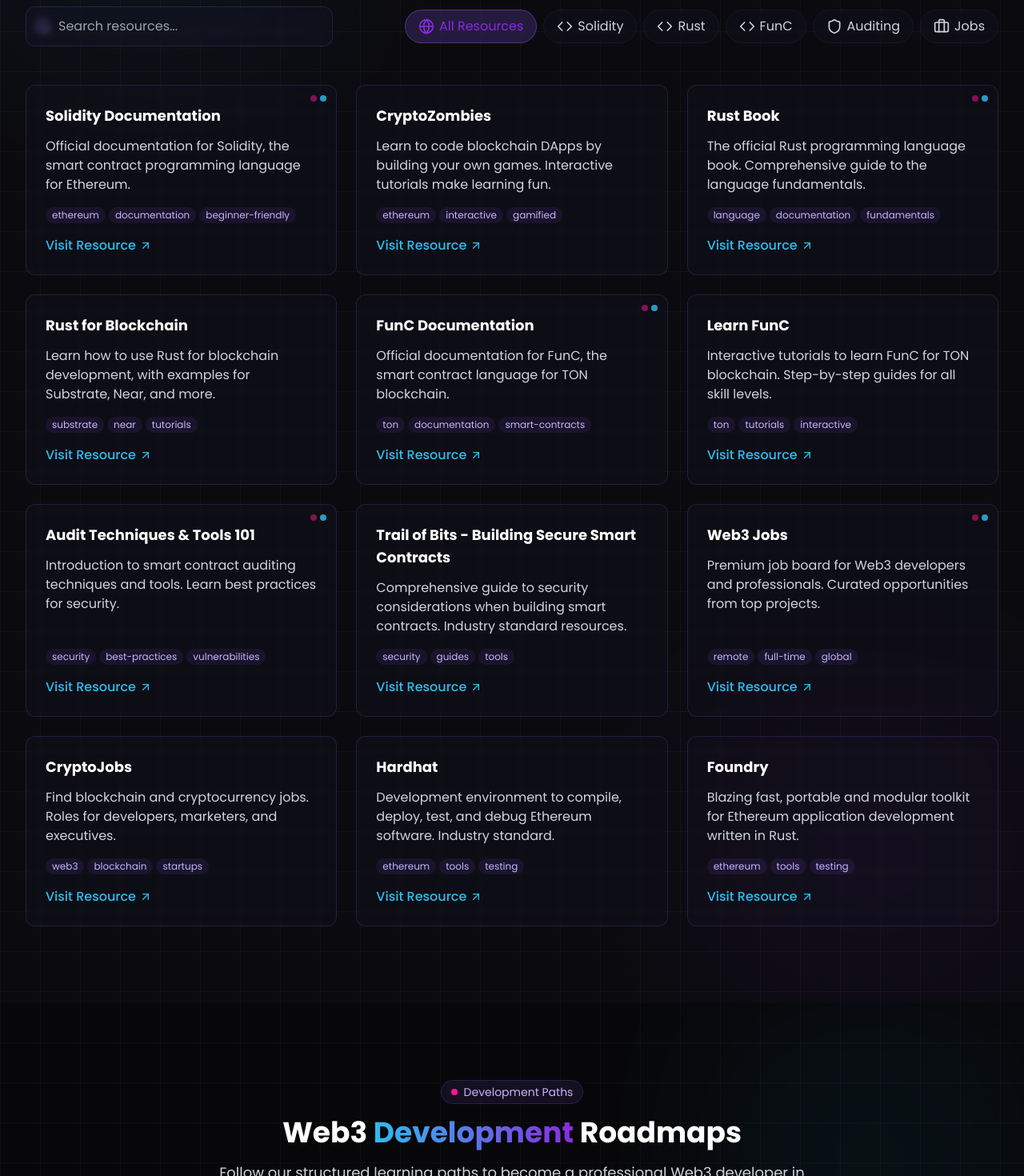
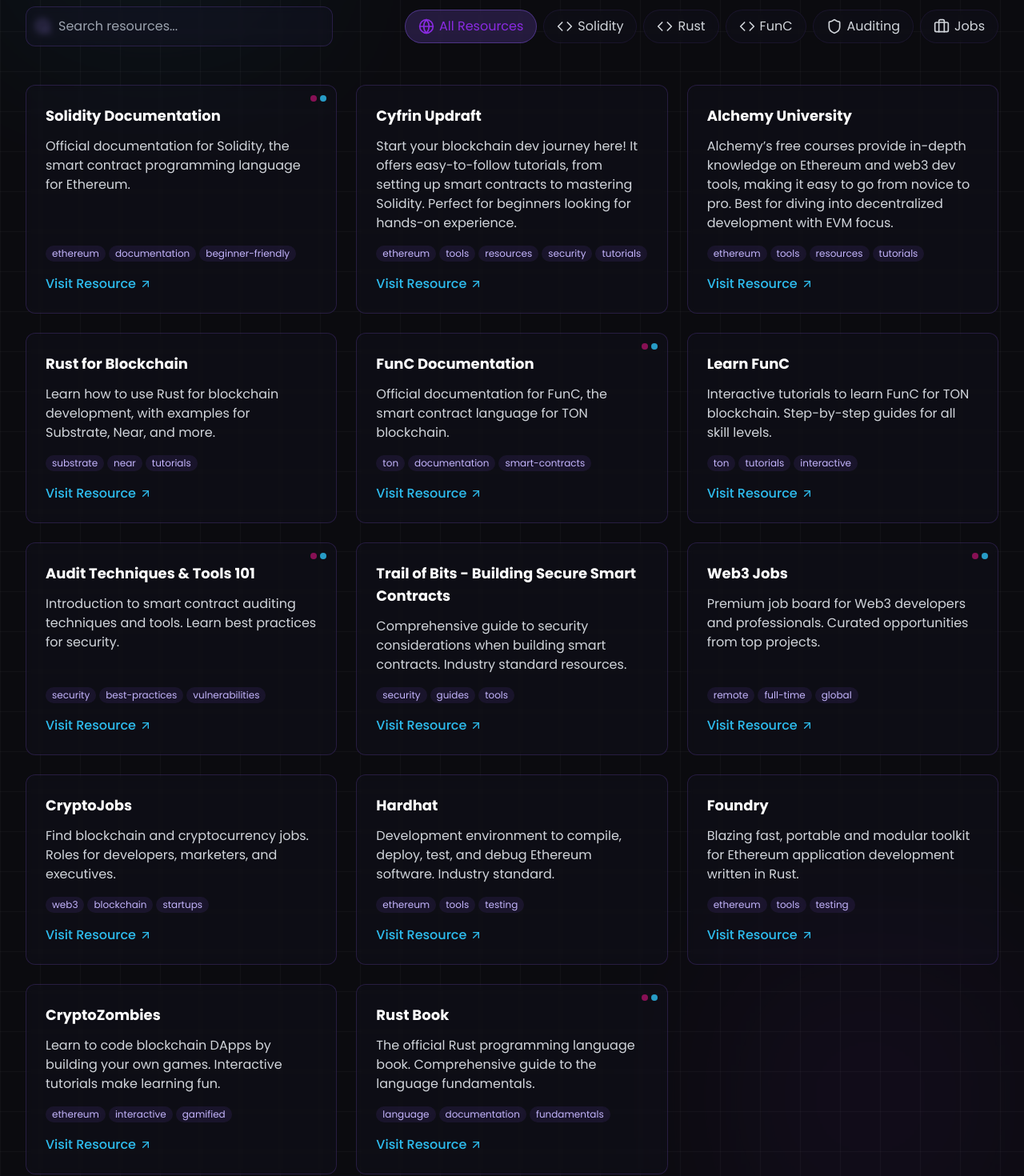
Before and after one commit to heycalebszn/raptohub, a React (Vite) app: page / in a window 1280 px wide. Shown: the part 1000-2470 px from the top of the page at 80% size. Built offline with nearby package versions, Linux system fonts and the light colour scheme; a web font is replaced by a local one.

Commit message:
UPDATE: CONTRIBUTORS

```diff
--- a/src/components/sections/contributors.tsx
+++ b/src/components/sections/contributors.tsx
@@ -1,47 +1,56 @@
-import { Github, Twitter, Linkedin, ArrowUpRight } from 'lucide-react';
+import {
+  Github,
+  Twitter,
+  Linkedin,
+  ArrowUpRight,
+  UserRound,
+} from "lucide-react";
 
 const Contributors = () => {
   const contributors = [
     {
       id: 1,
-      name: 'Alex Johnson',
-      role: 'Ethereum Developer',
-      avatar: 'https://randomuser.me/api/portraits/men/32.jpg',
-      bio: 'Smart contract specialist with 5+ years of experience in Solidity development and DeFi protocols.',
-      github: 'https://github.com/alexjohnson',
-      twitter: 'https://twitter.com/alexjohnson',
-      linkedin: 'https://linkedin.com/in/alexjohnson'
+      name: "Rapto",
+      role: "Full Stack web2 & web3 Developer",
+      avatar: "/avatars/rapto.jpg",
+      bio: "I'm Caleb Kalejaiye, with 3+ Years of experience. Started coding in 2021, specializing in web development, blockchain development, LLM, and indie hacking.",
+      github: "https://github.com/heycalebszn",
+      twitter: "https://x.com/heyrapto",
+      linkedin: "https://www.linkedin.com/in/caleb/?originalSubdomain=ng",
+      portfolio: "https://rapto.vercel.app/",
     },
     {
       id: 2,
-      name: 'Sophia Chen',
-      role: 'Frontend Web3 Developer',
-      avatar: 'https://randomuser.me/api/portraits/women/44.jpg',
-      bio: 'React expert specialized in blockchain UIs, wallet connections, and interactive dApps.',
-      github: 'https://github.com/sophiachen',
-      twitter: 'https://twitter.com/sophiachen',
-      linkedin: 'https://linkedin.com/in/sophiachen'
+      name: "Saber",
+      role: "Full Stack Blockchain Developer",
+      avatar: "/avatars/saber.png",
+      bio: "I'm a highly motivated Full Stack Web3 Engineer with a deep passion for crafting innovative and efficient solutions.",
+      github: "https://github.com/Saber1Y",
+      twitter: "https://x.com/Sabercodes123",
+      linkedin: "https://www.linkedin.com/in/akintobi-ayodeji-86a675236",
+      portfolio: "https://saber-dev.vercel.app/",
     },
-    {
-      id: 3,
-      name: 'Marcus Rivera',
-      role: 'Security Researcher',
-      avatar: 'https://randomuser.me/api/portraits/men/22.jpg',
-      bio: 'Smart contract auditor and security researcher focused on preventing vulnerabilities in DeFi protocols.',
-      github: 'https://github.com/marcusrivera',
-      twitter: 'https://twitter.com/marcusrivera',
-      linkedin: 'https://linkedin.com/in/marcusrivera'
-    },
-    {
-      id: 4,
-      name: 'Emma Williams',
-      role: 'Full Stack Developer',
-      avatar: 'https://randomuser.me/api/portraits/women/17.jpg',
-      bio: 'Full stack engineer building cross-chain applications and tools for blockchain developers.',
-      github: 'https://github.com/emmawilliams',
-      twitter: 'https://twitter.com/emmawilliams',
-      linkedin: 'https://linkedin.com/in/emmawilliams'
-    }
+    // },
+    // {
+    //   id: 3,
+    //   name: 'Marcus Rivera',
+    //   role: 'Security Researcher',
+    //   avatar: 'https://randomuser.me/api/portraits/men/22.jpg',
+    //   bio: 'Smart contract auditor and security researcher focused on preventing vulnerabilities in DeFi protocols.',
+    //   github: 'https://github.com/marcusrivera',
+    //   twitter: 'https://twitter.com/marcusrivera',
+    //   linkedin: 'https://linkedin.com/in/marcusrivera'
+    // },
+    // {
+    //   id: 4,
+    //   name: 'Emma Williams',
+    //   role: 'Full Stack Developer',
+    //   avatar: 'https://randomuser.me/api/portraits/women/17.jpg',
+    //   bio: 'Full stack engineer building cross-chain applications and tools for blockchain developers.',
+    //   github: 'https://github.com/emmawilliams',
+    //   twitter: 'https://twitter.com/emmawilliams',
+    //   linkedin: 'https://linkedin.com/in/emmawilliams'
+    // }
   ];
 
   return (
@@ -58,10 +67,14 @@
             Meet The Team
           </div>
           <h2 className="text-4xl font-bold mb-4">
-            Our <span className="bg-gradient-to-r from-neon-pink to-neon-purple bg-clip-text text-transparent">Contributors</span>
+            Our{" "}
+            <span className="bg-gradient-to-r from-neon-pink to-neon-purple bg-clip-text text-transparent">
+              Contributors
+            </span>
           </h2>
           <p className="text-lg text-gray-300">
-            Follow our contributors to stay updated with the latest in Web3 development
+            Follow our contributors to stay updated with the latest in Web3
+            development
           </p>
         </div>
 
@@ -88,9 +101,15 @@
                   </div>
 
                   {/* Info */}
-                  <h3 className="text-xl font-bold text-white mb-1">{contributor.name}</h3>
-                  <p className="text-neon-purple text-sm mb-3">{contributor.role}</p>
-                  <p className="text-gray-300 text-sm mb-4">{contributor.bio}</p>
+                  <h3 className="text-xl font-bold text-white mb-1">
+                    {contributor.name}
+                  </h3>
+                  <p className="text-neon-purple text-sm mb-3">
+                    {contributor.role}
+                  </p>
+                  <p className="text-gray-300 text-sm mb-4">
+                    {contributor.bio}
+                  </p>
 
                   {/* Social links */}
                   <div className="flex space-x-3 mt-auto">
@@ -121,21 +140,17 @@
                     >
                       <Linkedin className="w-5 h-5" />
                     </a>
+                    <a
+                      href={contributor.portfolio}
+                      target="_blank"
+                      rel="noopener noreferrer"
+                      className="p-2 bg-cyber-darker rounded-full text-gray-400 hover:text-white hover:bg-neon-pink/20 transition-all duration-300"
+                      aria-label={`${contributor.name}'s LinkedIn`}
+                    >
+                      <UserRound className="w-5 h-5" />
+                    </a>
                   </div>
                 </div>
-              </div>
-
-              {/* Hover link overlay */}
-              <div className="absolute inset-0 flex items-center justify-center bg-cyber-darker/80 opacity-0 group-hover:opacity-100 transition-opacity duration-300 pointer-events-none group-hover:pointer-events-auto">
-                <a
-                  href={contributor.github}
-                  target="_blank"
-                  rel="noopener noreferrer"
-                  className="px-4 py-2 bg-neon-purple text-white rounded-lg flex items-center space-x-1 hover:bg-white hover:text-neon-purple transition-all duration-300"
-                >
-                  <span>View Profile</span>
-                  <ArrowUpRight className="w-4 h-4" />
-                </a>
               </div>
             </div>
           ))}
--- a/src/constants/index.tsx
+++ b/src/constants/index.tsx
@@ -5,144 +5,174 @@
   {
     id: "all",
     name: "All Resources",
-    icon: <Globe className="w-5 h-5" />
+    icon: <Globe className="w-5 h-5" />,
   },
   {
     id: "solidity",
     name: "Solidity",
-    icon: <Code className="w-5 h-5" />
+    icon: <Code className="w-5 h-5" />,
   },
   {
     id: "rust",
     name: "Rust",
-    icon: <Code className="w-5 h-5" />
+    icon: <Code className="w-5 h-5" />,
   },
   {
     id: "func",
     name: "FunC",
-    icon: <Code className="w-5 h-5" />
+    icon: <Code className="w-5 h-5" />,
   },
   {
     id: "auditing",
     name: "Auditing",
-    icon: <Shield className="w-5 h-5" />
+    icon: <Shield className="w-5 h-5" />,
   },
   {
     id: "jobs",
     name: "Jobs",
-    icon: <Briefcase className="w-5 h-5" />
-  }
+    icon: <Briefcase className="w-5 h-5" />,
+  },
 ];
 
 export const resourcesData: Resource[] = [
   {
     id: 1,
     title: "Solidity Documentation",
-      description: "Official documentation for Solidity, the smart contract programming language for Ethereum.",
+    description:
+      "Official documentation for Solidity, the smart contract programming language for Ethereum.",
     url: "https://docs.soliditylang.org/",
     category: "solidity",
     featured: true,
-      tags: ["ethereum", "documentation", "beginner-friendly"]
+    tags: ["ethereum", "documentation", "beginner-friendly"],
   },
   {
     id: 2,
-      title: "CryptoZombies",
-      description: "Learn to code blockchain DApps by building your own games. Interactive tutorials make learning fun.",
-      url: "https://cryptozombies.io/",
+    title: "Cyfrin Updraft",
+    description:
+      "Start your blockchain dev journey here! It offers easy-to-follow tutorials, from setting up smart contracts to mastering Solidity. Perfect for beginners looking for hands-on experience.",
+    url: "https://updraft.cyfrin.io/dashboard",
     category: "solidity",
-      tags: ["ethereum", "interactive", "gamified"]
+    tags: ["ethereum", "tools", "resources", "security", "tutorials"],
   },
   {
     id: 3,
-      title: "Rust Book",
-      description: "The official Rust programming language book. Comprehensive guide to the language fundamentals.",
-      url: "https://doc.rust-lang.org/book/",
-      category: "rust",
-      featured: true,
-      tags: ["language", "documentation", "fundamentals"]
+    title: "Alchemy University",
+    description:
+      "Alchemy’s free courses provide in-depth knowledge on Ethereum and web3 dev tools, making it easy to go from novice to pro. Best for diving into decentralized development with EVM focus.",
+    url: "https://www.alchemy.com/university/courses",
+    category: "solidity",
+    tags: ["ethereum", "tools", "resources", "tutorials"],
   },
   {
     id: 4,
     title: "Rust for Blockchain",
-      description: "Learn how to use Rust for blockchain development, with examples for Substrate, Near, and more.",
+    description:
+      "Learn how to use Rust for blockchain development, with examples for Substrate, Near, and more.",
     url: "https://github.com/rust-blockchain/rust-blockchain",
     category: "rust",
-      tags: ["substrate", "near", "tutorials"]
+    tags: ["substrate", "near", "tutorials"],
   },
   {
     id: 5,
     title: "FunC Documentation",
-      description: "Official documentation for FunC, the smart contract language for TON blockchain.",
+    description:
+      "Official documentation for FunC, the smart contract language for TON blockchain.",
     url: "https://ton.org/docs/#/func",
     category: "func",
     featured: true,
-      tags: ["ton", "documentation", "smart-contracts"]
+    tags: ["ton", "documentation", "smart-contracts"],
   },
   {
     id: 6,
     title: "Learn FunC",
-      description: "Interactive tutorials to learn FunC for TON blockchain. Step-by-step guides for all skill levels.",
+    description:
+      "Interactive tutorials to learn FunC for TON blockchain. Step-by-step guides for all skill levels.",
     url: "https://ton.org/learn/func",
     category: "func",
-      tags: ["ton", "tutorials", "interactive"]
+    tags: ["ton", "tutorials", "interactive"],
   },
   {
     id: 7,
     title: "Audit Techniques & Tools 101",
-      description: "Introduction to smart contract auditing techniques and tools. Learn best practices for security.",
+    description:
+      "Introduction to smart contract auditing techniques and tools. Learn best practices for security.",
     url: "https://consensys.github.io/smart-contract-best-practices/",
     category: "auditing",
     featured: true,
-      tags: ["security", "best-practices", "vulnerabilities"]
+    tags: ["security", "best-practices", "vulnerabilities"],
   },
   {
     id: 8,
     title: "Trail of Bits - Building Secure Smart Contracts",
-      description: "Comprehensive guide to security considerations when building smart contracts. Industry standard resources.",
+    description:
+      "Comprehensive guide to security considerations when building smart contracts. Industry standard resources.",
     url: "https://github.com/crytic/building-secure-contracts",
     category: "auditing",
-      tags: ["security", "guides", "tools"]
+    tags: ["security", "guides", "tools"],
   },
   {
     id: 9,
     title: "Web3 Jobs",
-      description: "Premium job board for Web3 developers and professionals. Curated opportunities from top projects.",
+    description:
+      "Premium job board for Web3 developers and professionals. Curated opportunities from top projects.",
     url: "https://web3.career/",
     category: "jobs",
     featured: true,
-      tags: ["remote", "full-time", "global"]
+    tags: ["remote", "full-time", "global"],
   },
   {
     id: 10,
     title: "CryptoJobs",
-      description: "Find blockchain and cryptocurrency jobs. Roles for developers, marketers, and executives.",
+    description:
+      "Find blockchain and cryptocurrency jobs. Roles for developers, marketers, and executives.",
     url: "https://crypto.jobs/",
     category: "jobs",
-      tags: ["web3", "blockchain", "startups"]
+    tags: ["web3", "blockchain", "startups"],
   },
   {
     id: 11,
     title: "Hardhat",
-      description: "Development environment to compile, deploy, test, and debug Ethereum software. Industry standard.",
+    description:
+      "Development environment to compile, deploy, test, and debug Ethereum software. Industry standard.",
     url: "https://hardhat.org/",
     category: "solidity",
-      tags: ["ethereum", "tools", "testing"]
+    tags: ["ethereum", "tools", "testing"],
   },
   {
     id: 12,
     title: "Foundry",
-      description: "Blazing fast, portable and modular toolkit for Ethereum application development written in Rust.",
+    description:
+      "Blazing fast, portable and modular toolkit for Ethereum application development written in Rust.",
     url: "https://book.getfoundry.sh/",
     category: "solidity",
-      tags: ["ethereum", "tools", "testing"]
-    }
+    tags: ["ethereum", "tools", "testing"],
+  },
+  {
+    id: 13,
+    title: "CryptoZombies",
+    description:
+      "Learn to code blockchain DApps by building your own games. Interactive tutorials make learning fun.",
+    url: "https://cryptozombies.io/",
+    category: "solidity",
+    tags: ["ethereum", "interactive", "gamified"],
+  },
+  {
+    id: 14,
+    title: "Rust Book",
+    description:
+      "The official Rust programming language book. Comprehensive guide to the language fundamentals.",
+    url: "https://doc.rust-lang.org/book/",
+    category: "rust",
+    featured: true,
+    tags: ["language", "documentation", "fundamentals"],
+  },
 ];
 
 export const statsData = [
   { id: 1, value: "12+", label: "Curated Resources" },
   { id: 2, value: "6", label: "Categories" },
   { id: 3, value: "100%", label: "Free Access" },
-    { id: 4, value: "24/7", label: "Developer Support" }
+  { id: 4, value: "24/7", label: "Developer Support" },
 ];
 
 export const testimonials = [
@@ -150,18 +180,18 @@
     id: 1,
     text: "RaptoHub helped me transition from Web2 to Web3 development in just 3 months. The curated resources saved me countless hours of research.",
     author: "Alex K.",
-      role: "Smart Contract Developer"
+    role: "Smart Contract Developer",
   },
   {
     id: 2,
     text: "As a technical recruiter, I use RaptoHub to understand the Web3 landscape and find quality candidates who have followed the right learning paths.",
     author: "Sarah M.",
-      role: "Tech Recruiter"
+    role: "Tech Recruiter",
   },
   {
     id: 3,
     text: "The audit resources on RaptoHub helped our team implement security best practices from day one. Essential platform for serious Web3 teams.",
     author: "Michael D.",
-      role: "DeFi Project Lead"
-    }
+    role: "DeFi Project Lead",
+  },
 ];
```
Also changed, not shown: public/avatars/rapto.jpg (added), public/avatars/saber.png (added). Lines whose indentation alone changed are shown as unchanged.
